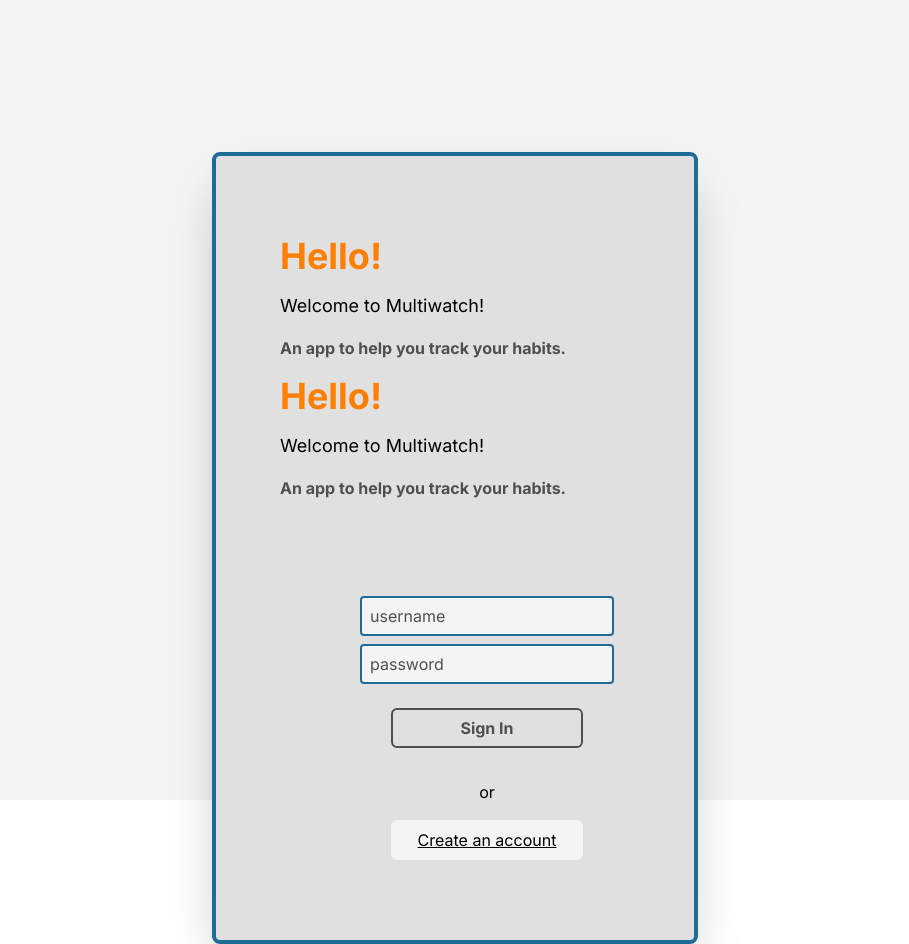
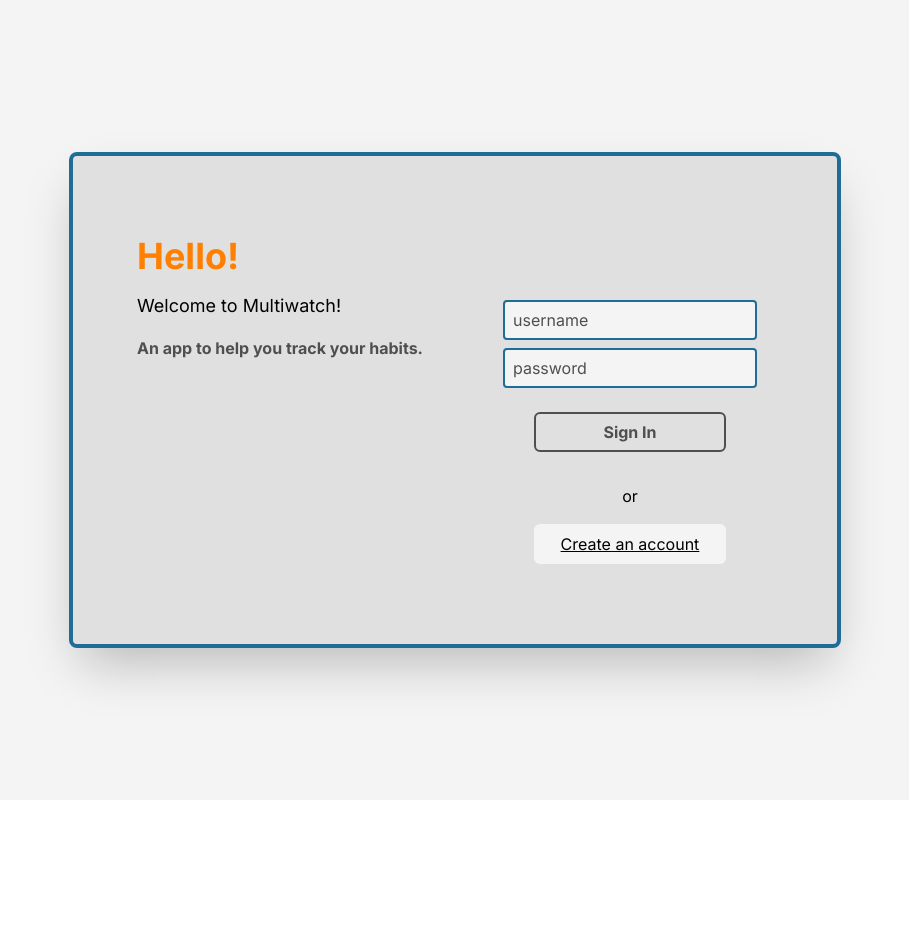
Before and after one commit to percouple/multiwatch-next, a Next.js app: page /cold-login in a window 1280 px wide. Shown: the whole page, without its empty margins (185-1094 px from the left). After the commit the page ends 800 px from the top, so only its background shows below. Built offline with nearby package versions, Linux system fonts and the light colour scheme.

Commit message:
merge fixes

```diff
--- a/app/cold-login/page.tsx
+++ b/app/cold-login/page.tsx
@@ -5,11 +5,7 @@
 
 export default function Login({}) {
   return (
-    <div className="absolute w-full h-screen flex justify-center theme-light">
-      <div
-        className="absolute inset-0 cursor-default bg-skin-backgroundBase
-        bg-opacity-40 z-1"
-      ></div>
+    <div className="absolute w-full h-screen flex justify-center theme-light bg-skin-backgroundBase">
       <div
         className="flex ds-card border-skin-accent-1 pt-6 w-auto m-8 h-auto absolute rounded-lg
         border-4 top-[15%] bg-skin-backgroundMuted shadow-2xl"
@@ -25,10 +21,6 @@
           <div className="text-skin-textMuted font-bold my-4 ">
             An app to help you track your habits.
           </div>
-        <div className="text-skin-accent-2 text-4xl font-bold my-4">Hello!</div>
-        <div className="text-lg text-skin-textBase">Welcome to Multiwatch!</div>
-        <div className="text-skin-textMuted font-bold my-4 ">
-          An app to help you track your habits.
         </div>
         <div className="ds-form">
           <InputForm type={"login"} />
@@ -47,6 +39,5 @@
         </div>
       </div>
     </div>
-    </div>
   );
 }
```
